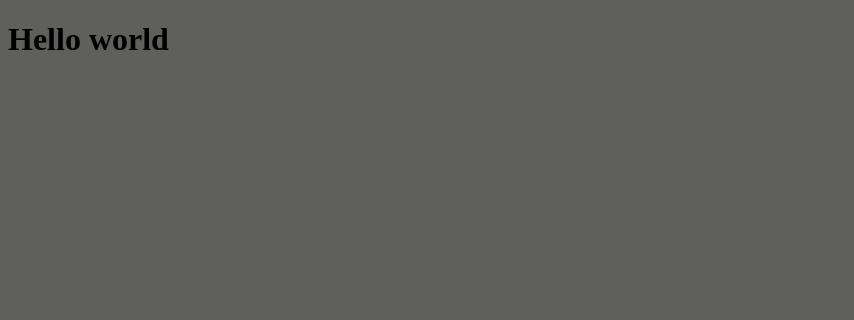
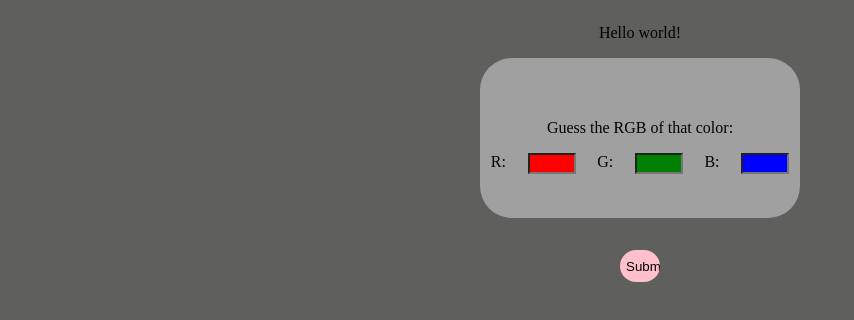
Before and after one commit to Yedrup/Color-Game, a plain HTML site: page index.html in a window 1280 px wide. Shown: the whole page, without its empty margins (0-854 px from the left). Drawn offline with Linux system fonts and the light colour scheme.

Commit message:
creation of the game html and css

```diff
--- a/css/main.css
+++ b/css/main.css
@@ -1,5 +1,49 @@
-body {background-color: rgb(95,96,94);}
+body {
+	background-color: rgb(95,96,94);
+	display: flex;
+	flex-direction: column;
+	align-items: center;
+}
 
-#canvas {
-	border: 1px solid black;
+.pannel {
+	display: flex;
+	flex-direction: column;
+	justify-content: center;
+	align-items: center;
+	width: 20rem;
+	height: 10rem;
+	background-color: rgba(255,255,255, 0.4);
+	border-radius: 2rem;
 }
+
+.answerDiv {
+	display: flex;
+	justify-content: space-around;
+	width: 100%;
+}
+
+input {
+	max-width: 2.5rem;
+	color: rgb(200,200,200);
+}
+
+#red {
+	background-color: red;
+}
+#green {
+	background-color: green;
+}
+#blue {
+	background-color: blue;
+}
+
+
+#button {
+	height: 2rem;
+	text-align: center;
+	background-color: pink;
+	color: black;
+	margin-top: 2rem;
+	border-style: none;
+	border-radius: 1rem;
+}
--- a/index.html
+++ b/index.html
@@ -6,16 +6,19 @@
   <title>titre</title>
 </head>
 <body>
-	<header>
-		<nav>
-		</nav>
-	</header>
-	<main>
-		<h1>Hello world</h1>
-	</main>
-	<footer>
-
-	</footer>
+	<p>Hello world!</p>
+	<div class="pannel">
+	 	<p>Guess the RGB of that color: </p>
+	<div class="answerDiv">
+		<label for="red">R:</label>
+		<input class="colorValue" Id="red" type="text" name="answer">
+		<label for="green">G: </label>
+		<input Id="green" class="colorValue" type="text" name="answer">
+		<label for="blue">B: </label>
+		<input Id="blue" class="colorValue" type="text" name="answer">
+		</div>
+	</div>
+		<input id="button" type="submit" name="answer">
 	<script type="text/javascript" src="js/script.js"></script>
 </body>
 </html>
```
Also changed, not shown: 1 other file.
